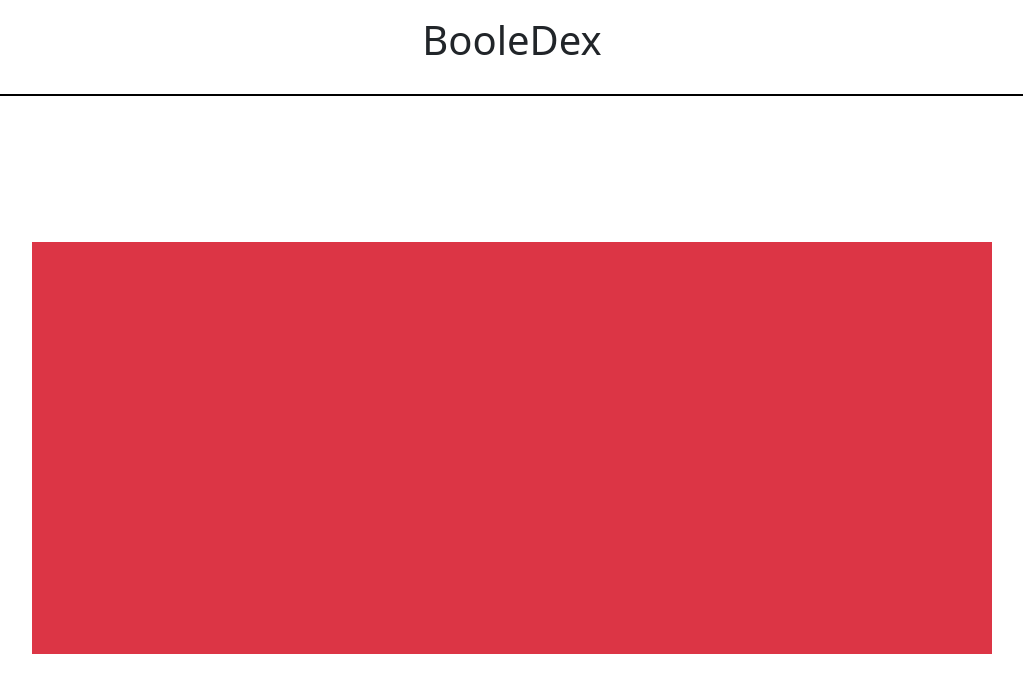
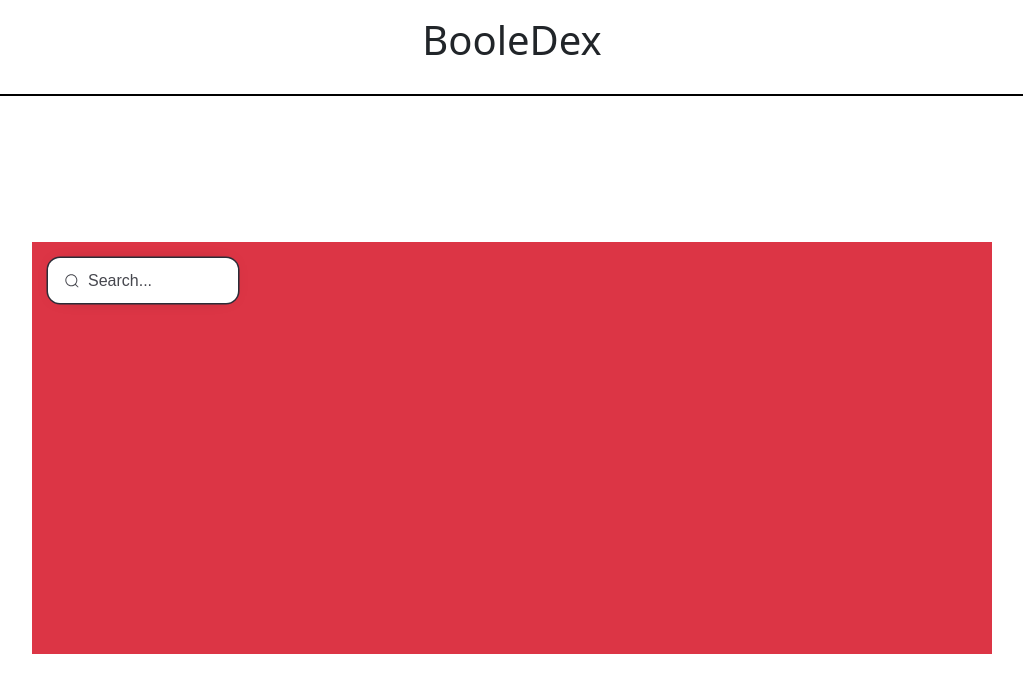
Before and after one commit to KejdiKishta/vue-pokedex, a Vue app: page / in a window 1280 px wide. Shown: the top 692 px of the page, without its empty margins (128-1151 px from the left). Built offline with nearby package versions, Linux system fonts and the light colour scheme.

Commit message:
add: store and serchbar

```diff
--- /dev/null
+++ b/src/components/AppLeftCol.vue
@@ -0,0 +1,24 @@
+<script>
+import AppSearch from "./AppSearch.vue";
+
+export default {
+    components: {
+        AppSearch
+    },
+    data() {
+        return {
+
+        }
+    }
+}
+</script>
+
+<template>
+    <div class="p-3">
+        <AppSearch />
+    </div>
+</template>
+
+<style scoped lang="scss">
+
+</style>
--- a/src/components/AppMain.vue
+++ b/src/components/AppMain.vue
@@ -1,9 +1,23 @@
 <script>
+import AppLeftCol from './AppLeftCol.vue';
+
+export default {
+    components: {
+        AppLeftCol,
+    },
+    data() {
+        return {
+
+        }
+    }
+}
 </script>
 
 <template>
     <main class="d-flex justify-content-center align-items-center">
-        <div class="w-75 ratio ratio-21x9 ms_pokedex bg-danger"></div>
+        <div class="w-75 ratio ratio-21x9 bg-danger">
+            <AppLeftCol />
+        </div>
     </main>
 </template>
 
@@ -13,9 +27,5 @@
 main {
     height: 100vh - $header-height;
     overflow: hidden;
-    // .ms_pokedex {
-    //     height: 400px;
-    //     width: 800px;
-    // }
 }
 </style>
--- /dev/null
+++ b/src/components/AppSearch.vue
@@ -0,0 +1,91 @@
+<script>
+import axios from 'axios';
+import { store } from '@/store';
+
+export default {
+    data() {
+        return {
+            store,
+        }
+    },
+    methods: {
+
+    }
+}
+
+</script>
+
+<template>
+    <div class="group">
+        <svg viewBox="0 0 24 24" aria-hidden="true" class="search-icon">
+            <g>
+                <path d="M21.53 20.47l-3.66-3.66C19.195 15.24 20 13.214 20 11c0-4.97-4.03-9-9-9s-9 4.03-9 9 4.03 9 9 9c2.215 0 4.24-.804 5.808-2.13l3.66 3.66c.147.146.34.22.53.22s.385-.073.53-.22c.295-.293.295-.767.002-1.06zM3.5 11c0-4.135 3.365-7.5 7.5-7.5s7.5 3.365 7.5 7.5-3.365 7.5-7.5 7.5-7.5-3.365-7.5-7.5z"></path>
+            </g>
+        </svg>
+
+        <input
+        id="query"
+        class="input"
+        type="search"
+        placeholder="Search..."
+        name="searchbar"
+        autocomplete="off"
+        v-model="this.store.querySearch"
+        @keyup.enter="search"
+        />
+    </div>
+</template>
+
+<style scoped lang="scss">
+
+.group {
+    display: flex;
+    line-height: 28px;
+    align-items: center;
+    position: relative;
+    max-width: 190px;
+}
+
+.input {
+    font-family: "Montserrat", sans-serif;
+    width: 100%;
+    height: 45px;
+    padding-left: 2.5rem;
+    box-shadow: 0 0 0 1.5px #2b2c37, 0 0 25px -17px #000;
+    border: 0;
+    border-radius: 12px;
+    background-color: #ffffff;
+    outline: none;
+    color: #46474e;
+    transition: all 0.25s cubic-bezier(0.19, 1, 0.22, 1);
+    cursor: text;
+    z-index: 0;
+}
+
+.input::placeholder {
+    color: #46474e;
+}
+
+.input:hover {
+    box-shadow: 0 0 0 2.5px #2f303d, 0px 0px 25px -15px #000;
+}
+
+.input:active {
+    transform: scale(0.95);
+}
+
+.input:focus {
+    box-shadow: 0 0 0 2.5px #2f303d;
+}
+
+.search-icon {
+    position: absolute;
+    left: 1rem;
+    fill: #46474e;
+    width: 1rem;
+    height: 1rem;
+    pointer-events: none;
+    z-index: 1;
+}
+
+</style>
--- /dev/null
+++ b/src/store.js
@@ -0,0 +1,6 @@
+import {reactive} from "vue"
+
+export const store = reactive({
+    querySearch: "",
+    searchResult: null,
+});
```
